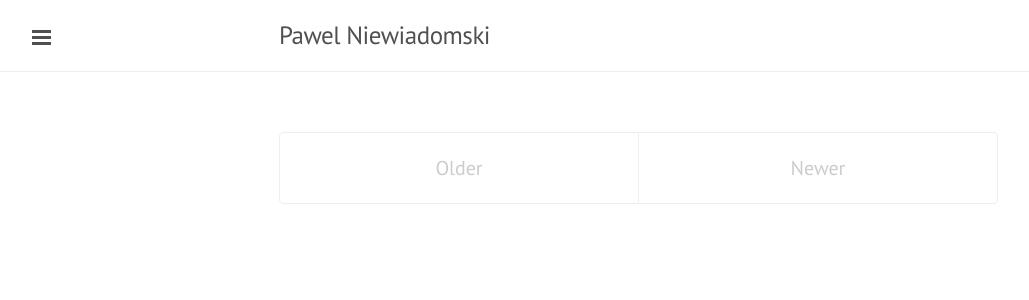
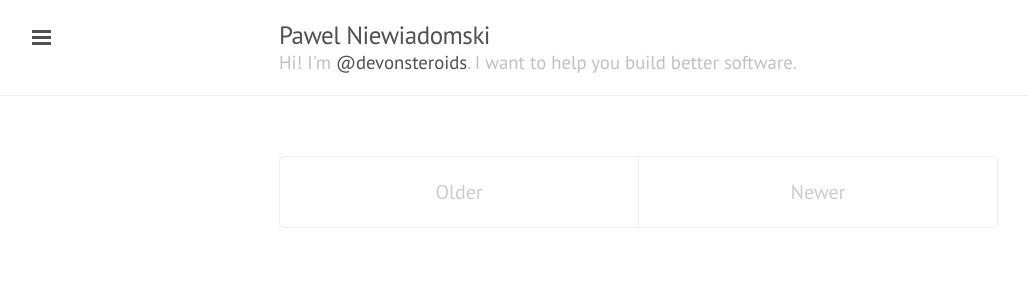
Before and after one commit to pawelniewie/pawelniewiadomski.com, a Jekyll site: the page built from index.html, in a window 1280 px wide. Shown: the top 300 px of the page, without its empty margins (1-1030 px from the left). Built offline with Jekyll 4.4.1, drawn with Linux system fonts in a browser that asks for light colours; nearby versions of some CDN libraries; Markdown is read by kramdown in place of the engine named in the settings; comment, search, counter and statistics services are not loaded.

Commit message:
twitter handling in the header

```diff
--- a/_layouts/default.html
+++ b/_layouts/default.html
@@ -16,7 +16,10 @@
 
           <h3 class="masthead-title">
             <a href="/" title="Home">{{ site.title }}</a>
-            <small>{{ site.tagline }}</small>
+            <small>
+              Hi! I'm <a href="https://twitter.com/devonsteroids">@devonsteroids</a>.
+              I want to help you build better software.
+            </small>
           </h3>
         </div>
       </div>
--- a/_sass/_base.scss
+++ b/_sass/_base.scss
@@ -10,6 +10,12 @@
             fill: $grey-color;
         }
     }
+}
+
+.masthead-title {
+	small {
+		display: block;
+	}
 }
 
 .container {
```
